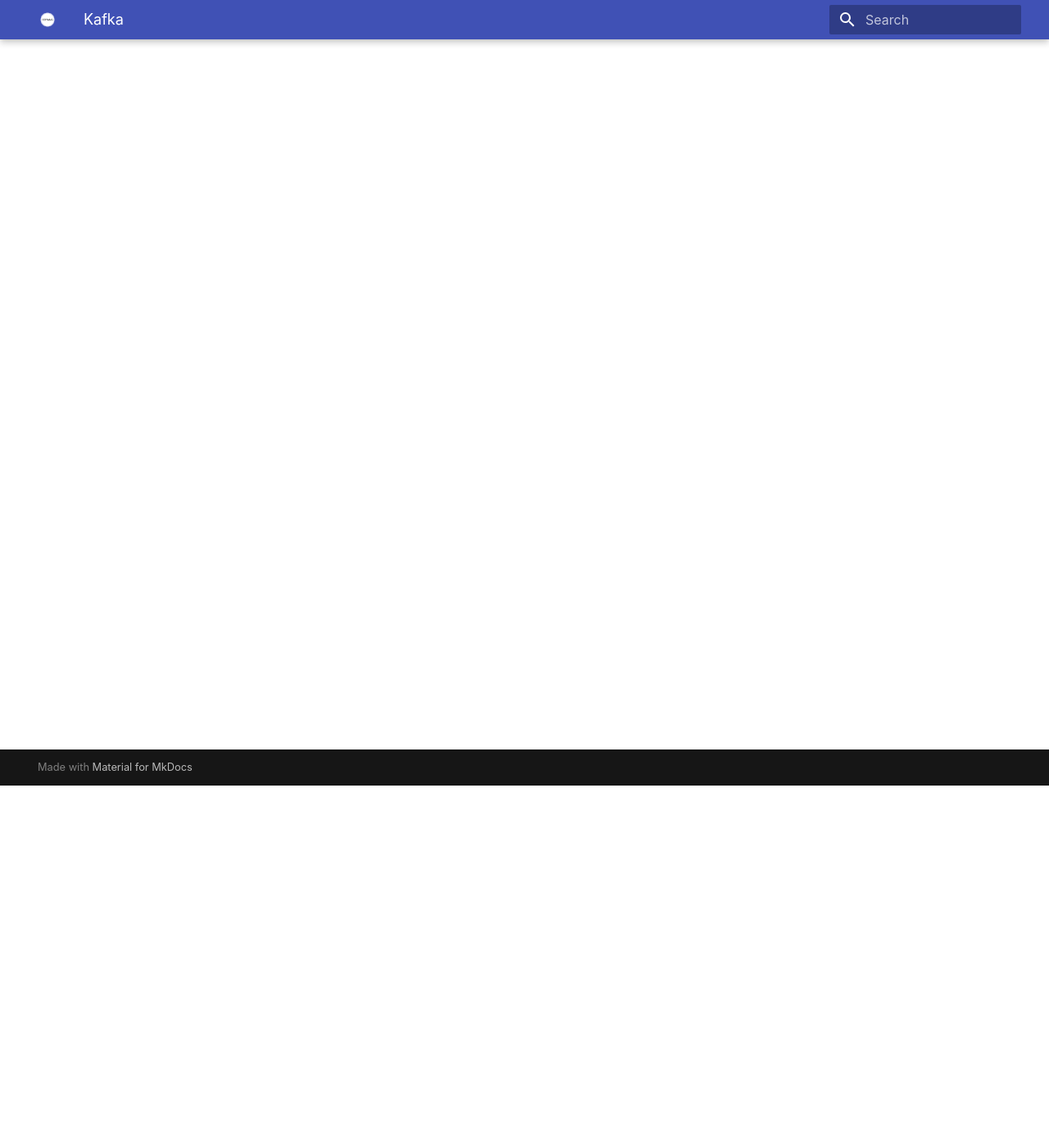
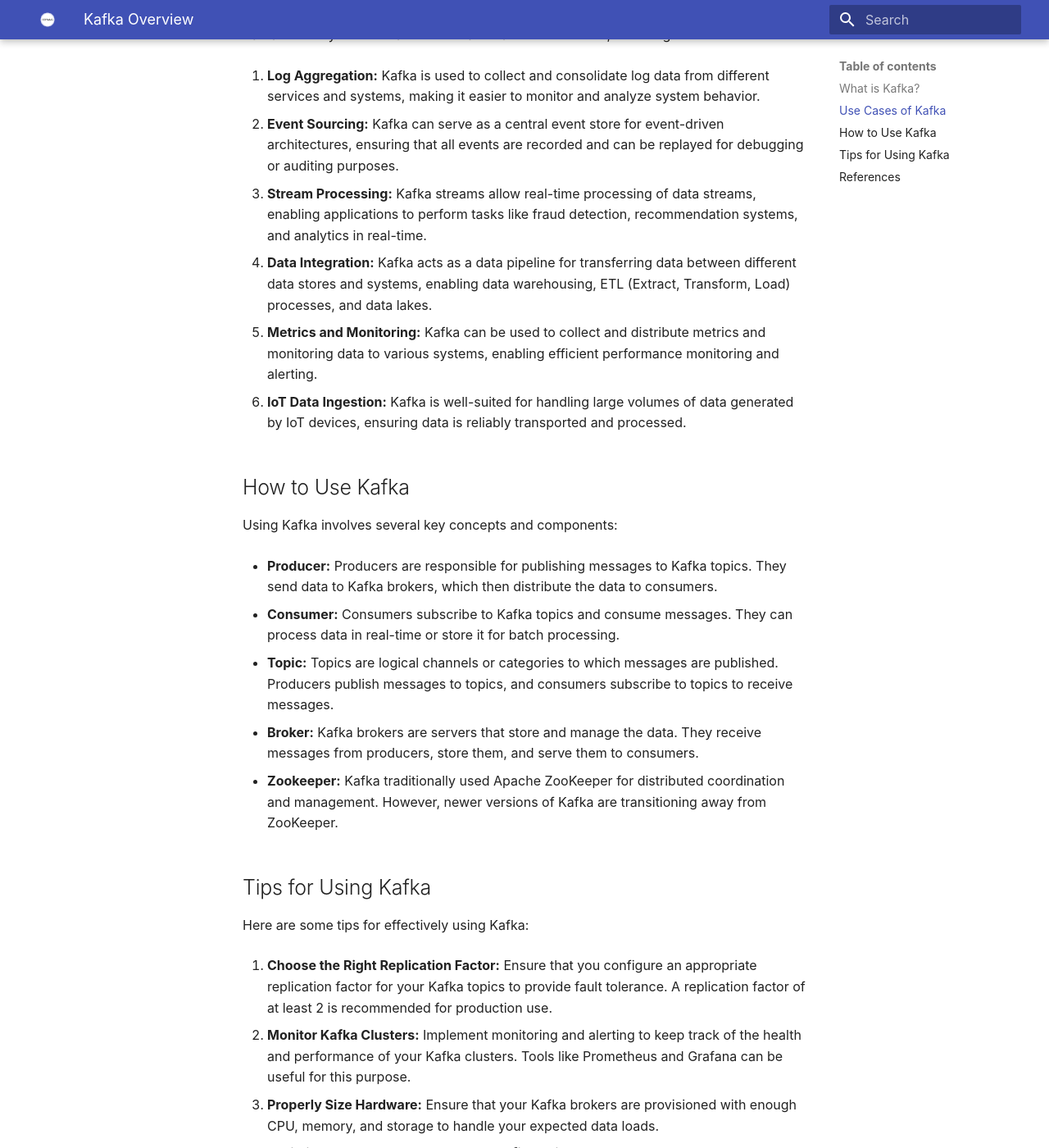
Before and after one commit to coyang/blogs, an MkDocs documentation site: the page built from docs/knowledge/message_queue/kafka.md, in a window 1280 px wide and 1400 px high, scrolled down 442 px. Shown: the whole window at 82% size. Built offline with MkDocs 1.6.1 and Material for MkDocs 9.7.7, drawn with Linux system fonts in a browser that asks for light colours; some of the changed text lies outside the part shown.

Commit message:
Add kafka overview

```diff
--- a/docs/knowledge/message_queue/kafka.md
+++ b/docs/knowledge/message_queue/kafka.md
@@ -1 +1,95 @@
-# Kafka
+# Kafka Overview
+
+## What is Kafka?
+
+Apache Kafka is an open-source distributed event streaming platform developed by
+the Apache Software Foundation. It is designed to handle real-time data streams
+and provides a reliable, scalable, and fault-tolerant infrastructure for
+ingesting, storing, processing, and transmitting data between applications.
+
+## Use Cases of Kafka
+
+Kafka is widely used in various scenarios across industries, including:
+
+1. **Log Aggregation:** Kafka is used to collect and consolidate log data from
+   different services and systems, making it easier to monitor and analyze
+   system behavior.
+
+2. **Event Sourcing:** Kafka can serve as a central event store for event-driven
+   architectures, ensuring that all events are recorded and can be replayed for
+   debugging or auditing purposes.
+
+3. **Stream Processing:** Kafka streams allow real-time processing of data
+   streams, enabling applications to perform tasks like fraud detection,
+   recommendation systems, and analytics in real-time.
+
+4. **Data Integration:** Kafka acts as a data pipeline for transferring data
+   between different data stores and systems, enabling data warehousing, ETL
+   (Extract, Transform, Load) processes, and data lakes.
+
+5. **Metrics and Monitoring:** Kafka can be used to collect and distribute
+   metrics and monitoring data to various systems, enabling efficient
+   performance monitoring and alerting.
+
+6. **IoT Data Ingestion:** Kafka is well-suited for handling large volumes of
+   data generated by IoT devices, ensuring data is reliably transported and
+   processed.
+
+## How to Use Kafka
+
+Using Kafka involves several key concepts and components:
+
+- **Producer:** Producers are responsible for publishing messages to Kafka
+  topics. They send data to Kafka brokers, which then distribute the data to
+  consumers.
+
+- **Consumer:** Consumers subscribe to Kafka topics and consume messages. They
+  can process data in real-time or store it for batch processing.
+
+- **Topic:** Topics are logical channels or categories to which messages are
+  published. Producers publish messages to topics, and consumers subscribe to
+  topics to receive messages.
+
+- **Broker:** Kafka brokers are servers that store and manage the data. They
+  receive messages from producers, store them, and serve them to consumers.
+
+- **Zookeeper:** Kafka traditionally used Apache ZooKeeper for distributed
+  coordination and management. However, newer versions of Kafka are
+  transitioning away from ZooKeeper.
+
+## Tips for Using Kafka
+
+Here are some tips for effectively using Kafka:
+
+1. **Choose the Right Replication Factor:** Ensure that you configure an
+   appropriate replication factor for your Kafka topics to provide fault
+   tolerance. A replication factor of at least 2 is recommended for production
+   use.
+
+2. **Monitor Kafka Clusters:** Implement monitoring and alerting to keep track
+   of the health and performance of your Kafka clusters. Tools like Prometheus
+   and Grafana can be useful for this purpose.
+
+3. **Properly Size Hardware:** Ensure that your Kafka brokers are provisioned
+   with enough CPU, memory, and storage to handle your expected data loads.
+
+4. **Optimize Producer and Consumer Configurations:** Tune producer and consumer
+   settings, such as batch sizes, acks, and compression, to achieve the desired
+   throughput and latency for your use case.
+
+5. **Consider Data Retention Policies:** Define appropriate data retention
+   policies to manage disk usage and ensure data is available when needed.
+
+6. **Upgrade and Stay Informed:** Keep your Kafka installation up to date with
+   the latest releases, and stay informed about best practices and updates in
+   the Kafka community.
+
+By following these tips and understanding the fundamentals of Kafka, you can
+effectively leverage it for various use cases in your data architecture.
+
+## References
+
+- https://cloud.tencent.com/developer/article/1797915
+- https://kafka.apache.org/documentation/
+- https://kafka.apache.org/quickstart
+- https://xie.infoq.cn/article/645b658dc8de20ed084f41367
```
